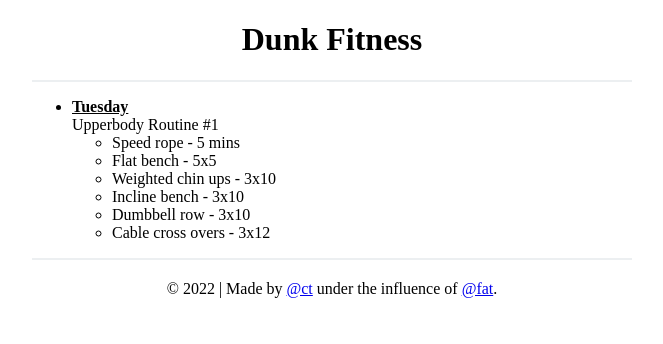
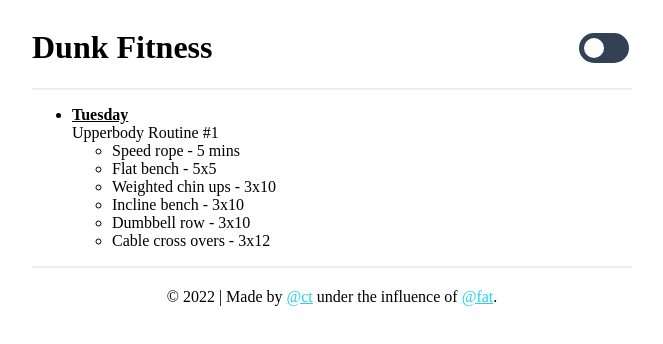
Before and after one commit to theuiguru/fitness, a plain HTML site: page index.html in a window 1280 px wide. Shown: the whole page, without its empty margins (308-971 px from the left). Drawn offline with Linux system fonts and the light colour scheme.

Commit message:
added dark mode toggle
with tailwind colors

```diff
--- a/index.html
+++ b/index.html
@@ -18,7 +18,7 @@
 <meta name="Author" content="Chris Thomas" />
 <link href="style.css" rel="stylesheet" type="text/css" />
 <title>Dunk Fitness</title></head><body>
-<div class="container"><header><h1>Dunk Fitness</h1></header><section>
+<div class="container"><header><h1>Dunk Fitness</h1><input type="checkbox" id="toggle" class="toggle"></header><section>
 <div class="day" id="sun"><ul>
   <li><span>Sunday</span><br/>Rest</li>
 </ul></div>
--- a/style.css
+++ b/style.css
@@ -1,6 +1,12 @@
 .container {width:100%; max-width:600px; margin:0 auto;}
 header, footer {text-align:center;}
-header {border-bottom:2px solid #ECEFF1;}
+header {border-bottom:2px solid #ECEFF1; display:flex; justify-content:space-between; align-items:center;}
 footer {border-top: 2px solid #ECEFF1; padding-top:20px;}
+a {color:#22d3ee;}
 div.day {display:none;}
 span.day {font-weight:bold; text-decoration:underline;}
+body:has(.toggle:checked) {background:#334155; color:#fff;}
+.toggle {-webkit-appearance:none; position:relative; width:50px; height:30px; border-radius:25px; background:#334155; transition:background .3s; outline:none; cursor:pointer;}
+.toggle::after {content:''; position:absolute; top:50%; left:30%; transform:translate(-50%, -50%); border-radius:50%; height:1.25rem; width:1.25rem; background:#fff; transition:left .3s;}
+.toggle:checked {background:#67e8f9;}
+.toggle:checked::after {left:70%; background:#334155;}
```
